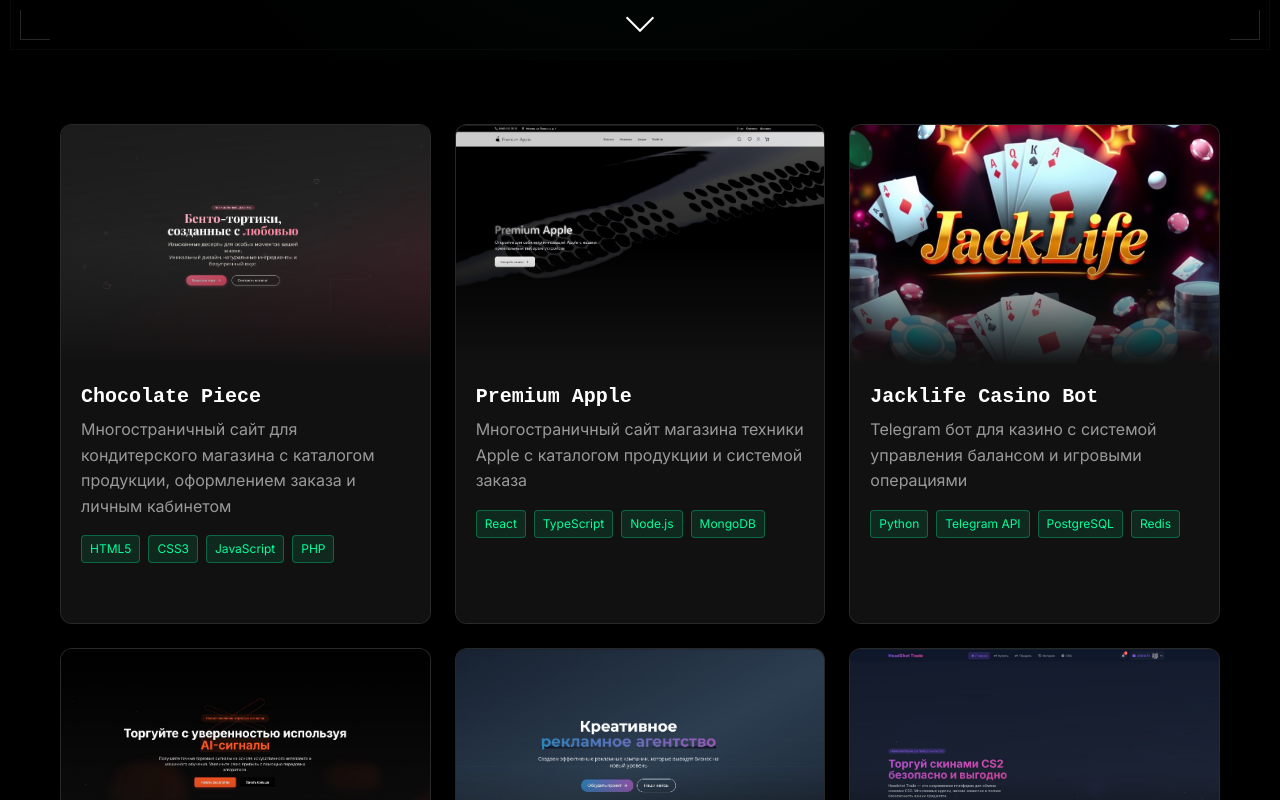
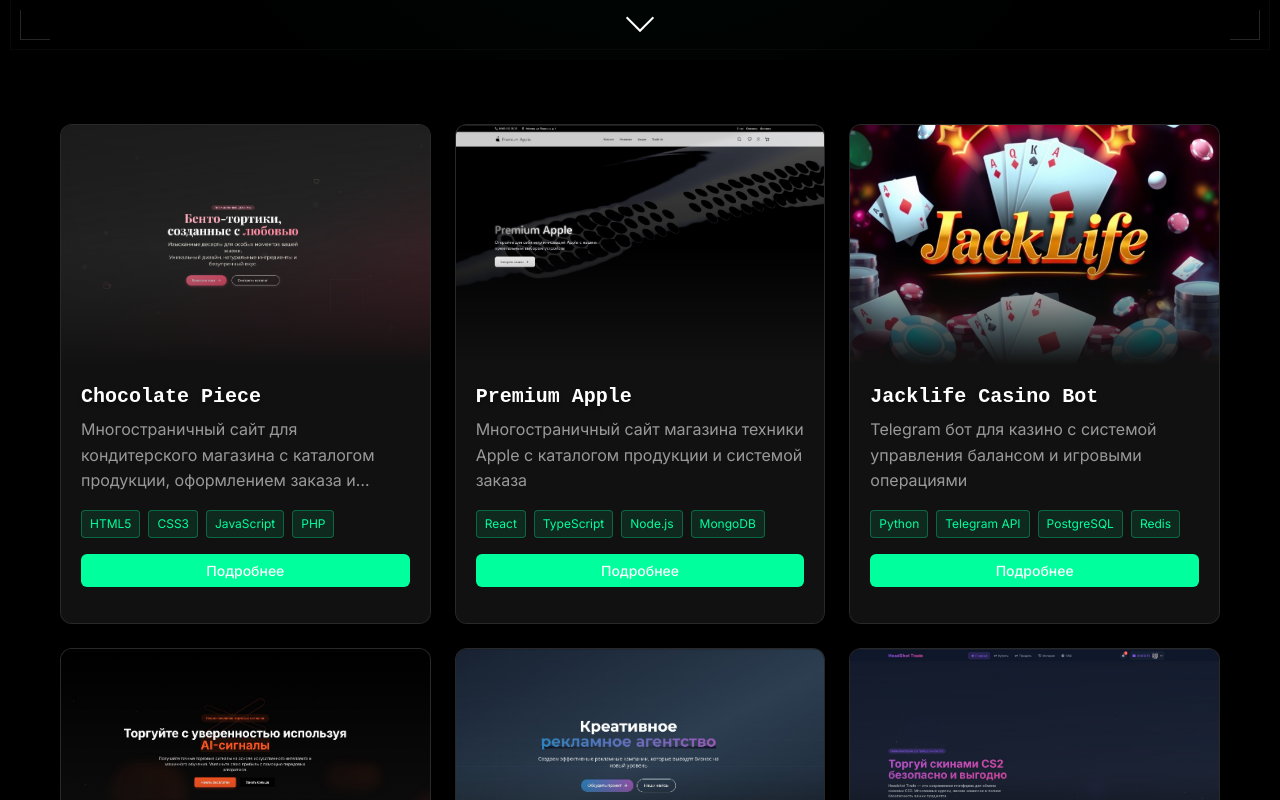
Before and after one commit to fakesurviva/codenoter, a React (Vite) app: page / in a window 1280 px wide. Shown: the part 820-1620 px from the top of the page. Built offline with nearby package versions, Linux system fonts and the light colour scheme.

Commit message:
Добавлена кнопка 'Подробнее' и улучшен компонент ProjectCard

```diff
--- a/src/components/ProjectCard.tsx
+++ b/src/components/ProjectCard.tsx
@@ -1,18 +1,18 @@
-import { useEffect, useRef, useState } from 'react';
+import { useEffect, useRef } from 'react';
 import { gsap } from 'gsap';
 
 interface ProjectCardProps {
   title: string;
   description: string;
   image: string;
-  tags: string[];
+  tags: Array<{ id: string; name: string }>;
   link: string;
   index: number;
+  onClick: () => void;
 }
 
-const ProjectCard = ({ title, description, tags, image, link, index }: ProjectCardProps) => {
+const ProjectCard = ({ title, description, tags, image, link, index, onClick }: ProjectCardProps) => {
   const cardRef = useRef<HTMLDivElement>(null);
-  const [imgSrc, setImgSrc] = useState(image);
 
   // Анимация появления карточки с помощью GSAP
   useEffect(() => {
@@ -50,19 +50,18 @@
     };
   }, [index]);
 
-  const handleImageError = () => {
-    setImgSrc('/images/project-placeholder.svg');
+  const handleClick = (e: React.MouseEvent) => {
+    e.preventDefault();
+    onClick();
   };
 
   return (
-    <div className="project-card hover-lift" ref={cardRef}>
-      <a href={link} target="_blank" rel="noopener noreferrer" className="project-card__link">
+    <div className="project-card hover-lift" ref={cardRef} onClick={handleClick}>
       <div className="project-card__image">
         <img
-            src={imgSrc}
+          src={image}
           alt={title}
           loading="lazy"
-            onError={handleImageError}
         />
       </div>
 
@@ -71,12 +70,15 @@
         <p className="project-card__description">{description}</p>
 
         <div className="project-card__tags">
-            {tags.map((tag, i) => (
-              <span key={i} className="project-card__tag">{tag}</span>
+          {tags.map((tag) => (
+            <span key={tag.id} className="tag">{tag.name}</span>
           ))}
         </div>
+
+        <button className="project-card__button">
+          Подробнее
+        </button>
       </div>
-      </a>
     </div>
   );
 };
--- a/src/components/Projects.tsx
+++ b/src/components/Projects.tsx
@@ -2,6 +2,7 @@
 import { motion } from 'framer-motion';
 import useProjects, { Project } from '../hooks/useProjects';
 import ProjectModal from './ProjectModal';
+import ProjectCard from './ProjectCard';
 import '../styles/components/projects.scss';
 import '../styles/components/project-card.scss';
 
@@ -25,29 +26,17 @@
         animate={{ opacity: 1, y: 0 }}
         transition={{ duration: 0.8 }}
       >
-        {projects.map((project) => (
-          <motion.div
+        {projects.map((project, index) => (
+          <ProjectCard
             key={project.id}
-            className="project-card"
-            whileHover={{ y: -10 }}
-            transition={{ duration: 0.3 }}
+            title={project.title}
+            description={project.description}
+            image={project.image}
+            tags={project.tags}
+            link={project.link}
+            index={index}
             onClick={() => handleProjectClick(project)}
-          >
-            <div className="project-card__image">
-              <img src={project.image} alt={project.title} />
-            </div>
-            <div className="project-card__content">
-              <h3>{project.title}</h3>
-              <p>{project.description}</p>
-              <div className="project-card__tags">
-                {project.tags.map((tag) => (
-                  <span key={tag.id} className="tag">
-                    {tag.name}
-                  </span>
-                ))}
-              </div>
-            </div>
-          </motion.div>
+          />
         ))}
       </motion.div>
 
--- a/src/styles/components/project-card.scss
+++ b/src/styles/components/project-card.scss
@@ -151,6 +151,23 @@
       transform: translateY(-2px);
     }
   }
+
+  &__button {
+    display: inline-block;
+    padding: 8px 20px;
+    background: $color-accent;
+    color: $color-white;
+    border: none;
+    border-radius: 6px;
+    font-size: $font-size-sm;
+    cursor: pointer;
+    transition: all 0.3s ease;
+
+    &:hover {
+      background: darken($color-accent, 10%);
+      transform: translateY(-2px);
+    }
+  }
 }
 
 // Grid layout для карточек
```
Lines whose indentation alone changed are shown as unchanged.
